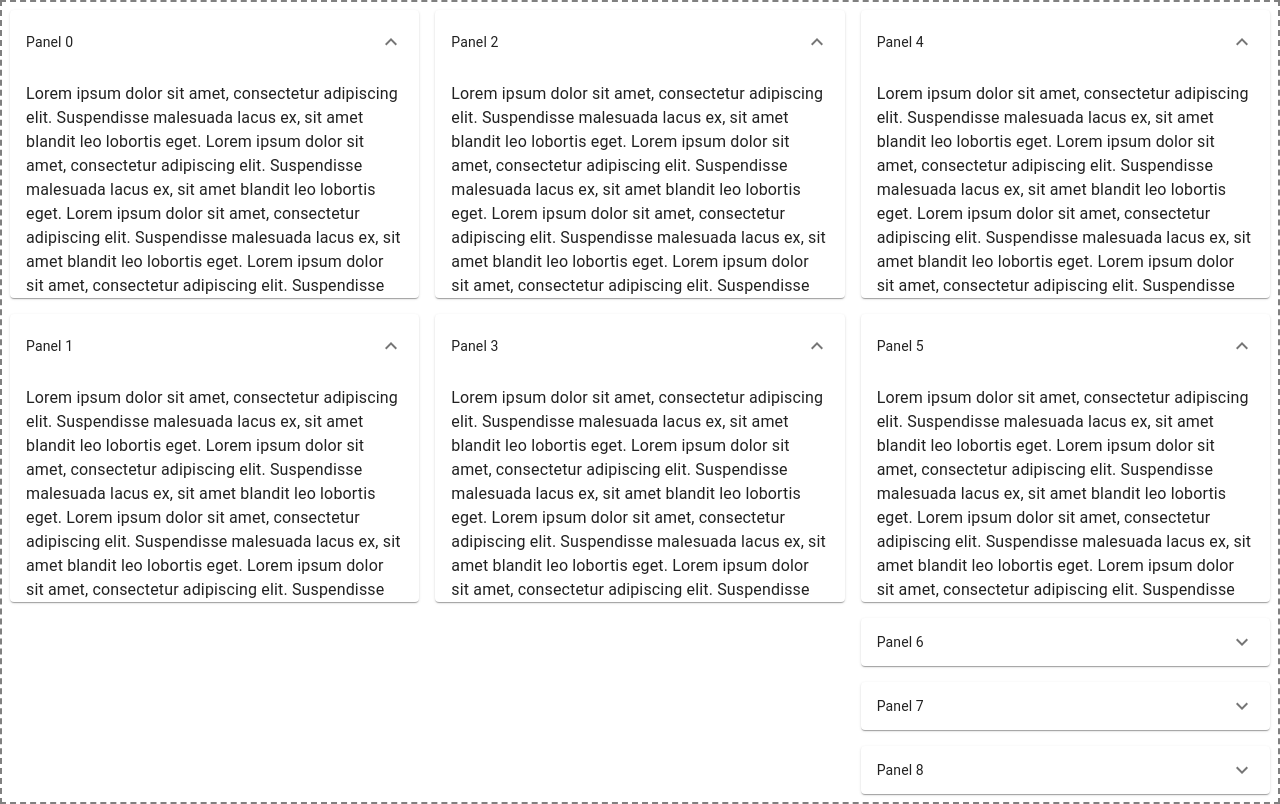
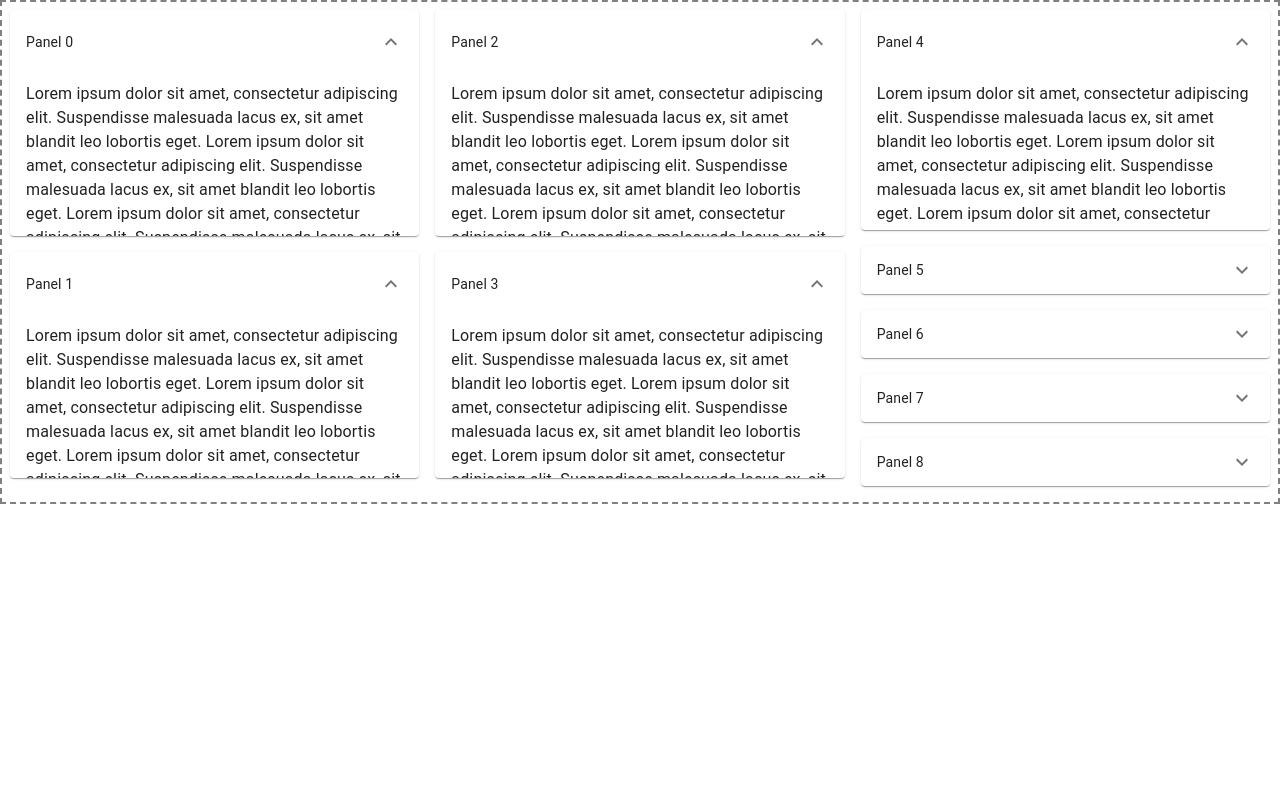
Before and after one commit to sriramrudraraju/react-drag-and-drop, a React (Create React App) app: page / in a window 1280 px wide. Built offline with nearby package versions, Linux system fonts and the light colour scheme.

Commit message:
feat: business logics

```diff
--- a/src/common/components/expansion-panel/expansion-panel.component.tsx
+++ b/src/common/components/expansion-panel/expansion-panel.component.tsx
@@ -1,4 +1,4 @@
-import React, { FC, useCallback, useState } from 'react';
+import React, { FC, useCallback } from 'react';
 import { createStyles, makeStyles } from '@material-ui/core/styles';
 import { ExpansionPanel, ExpansionPanelSummary, ExpansionPanelDetails, Typography } from '@material-ui/core';
 import ExpandMoreIcon from '@material-ui/icons/ExpandMore';
@@ -7,6 +7,7 @@ const useStyles = makeStyles(() =>
   createStyles({
     root: {
       width: '100%',
+      height: '100%'
     },
     heading: {
       fontSize: 14
@@ -18,23 +19,21 @@ interface SimpleExpansionPanelProps {
   id: number;
   isExpanded?: boolean;
   style?: object;
+  handleExpand: (flag: boolean) => void;
 }
 
-export const SimpleExpansionPanel: FC<SimpleExpansionPanelProps> = ({id, isExpanded = false, style }) => {
+export const SimpleExpansionPanel: FC<SimpleExpansionPanelProps> = ({id, isExpanded = false, style, handleExpand }) => {
   const classes = useStyles();
-
-  const [isExpand , handleExpand] = useState(isExpanded);// its dangerous.. i know
 
   const onChange = useCallback(
     (event: React.ChangeEvent<{}>, flag: boolean) => {
       handleExpand(flag);
     },
-    []
+    [handleExpand]
   );
 
   return (
-    <div className={classes.root}>
-      <ExpansionPanel expanded={isExpand} onChange={onChange}>
+    <ExpansionPanel expanded={isExpanded} onChange={onChange} TransitionProps={{timeout: 0}}>
       <ExpansionPanelSummary
         expandIcon={<ExpandMoreIcon />}
         aria-controls="panel1a-content"
@@ -55,6 +54,5 @@ export const SimpleExpansionPanel: FC<SimpleExpansionPanelProps> = ({id, isExpan
         </Typography>
       </ExpansionPanelDetails>
     </ExpansionPanel>
-    </div>
   );
 }
--- a/src/components/app/app.css
+++ b/src/components/app/app.css
@@ -1,4 +1,5 @@
 .app-root {
   display: flex;
   border: 2px dashed gray;
+  height: 500px;
 }
--- a/src/components/app/app.tsx
+++ b/src/components/app/app.tsx
@@ -1,14 +1,15 @@
-import React, { useState, useCallback } from 'react';
+import React, { useCallback, useMemo } from 'react';
 
 import { DragAndDrop } from '../drag-and-drop/drag-and-drop.component';
 import { SimpleExpansionPanel } from '../../common/components/expansion-panel/expansion-panel.component';
 
-import { Column } from '../drag-and-drop/dragabble-column/dragabble-column.component';
+import './app.css';
 
-import './app.css';
+const COLUMN_HEIGHT = 500;
 
 // styles for items
 const getItemStyle = (item: any, snapshot: any, style: any) => {
+
   const { isDragging } = snapshot;
   return {
     ...style,
@@ -17,27 +18,87 @@ const getItemStyle = (item: any, snapshot: any, style: any) => {
   }
 };
 
+const Wrapper = ({id, style, item, column, index, updateState, columns}: any) => {
+  /**
+   * business rule
+   * expanded acordions should take the remaining height of column
+   */
+  const expanded = column.items.filter((x: any) => x.expand === true).length;
+  const collapsed = column.items.length - expanded;
+  const height = useMemo(
+    () => {
+      const length = column.items.length;
+      /**
+       * (
+       *  (
+       *    coulmn height - (items length * top+bottom padding) - (height of collapsed item * collapsed items)
+       *  ) / (expanded items)
+       * ) - (height of expanded header + to+bottom padding of content)
+       */
+      return `calc(${((COLUMN_HEIGHT - (length * 16) - (48 * collapsed)) / expanded) - (64 + 32)}px)`;
+    },
+    [column.items, expanded, collapsed]
+  )
+
+  const updateExpand = useCallback(
+    (val: boolean) => {
+      const columnItemsClone = [...column.items];
+      /**
+       * business rule
+       * when in last column i.e column3,
+       * if a new acordion is trying to expand, collapse others
+       */
+      if(column.name === 'column3') {
+        columnItemsClone.forEach((col, i) => {
+          if(i !== index) {
+            // setting others to false
+            columnItemsClone[i].expand = false;
+          }
+        })
+      }
+      columnItemsClone[index].expand = val;
+
+      updateState({
+        ...columns,
+        [column.name]: {
+          ...columns[column.name],
+          items: columnItemsClone
+        }
+      });
+    },
+    [updateState, column, columns, index]
+  )
+
+  return (
+    <SimpleExpansionPanel
+      isExpanded={item.expand}
+      handleExpand={updateExpand}
+      id={id}
+      style={{
+        height,
+        overflow: 'scroll'
+      }}
+    />
+  )
+}
+
 // fake data generator
-function getItems(count: number, offset = 0) {
+function getItems(count: number, offset = 0, updateState: any) {
   return (
     Array.from({ length: count }, (v, k) => k).map(k => ({
       id: `item-${k + offset}`,
-      expand: false,
-      children: (snapshot: any, item: any, column: any, index: number) => {
-        const isExpanded = (
-          (column.name === 'column1' || column.name === 'column2' || column.name === 'column3') &&
-          (index === 0 || index === 1)
-        ) ? true : false;
-
+      expand: [0, 1, 2, 3, 4].includes(k+offset)? true : false, // business rule
+      children: (snapshot: any, item: any, column: any, index: number, columns: any) => {
         return (
-          <SimpleExpansionPanel
+          <Wrapper
             key={index}
-            isExpanded={isExpanded}
+            handleExpand={(flag: boolean) => {}}
             id={k + offset}
-            style={{
-              height: 200,
-              overflow: 'scroll'
-            }}
+            item={item}
+            column={column}
+            index={index}
+            columns={columns}
+            updateState={updateState}
           />
         )
       },
@@ -46,48 +107,99 @@ function getItems(count: number, offset = 0) {
   )))
 };
 
+export class App extends React.Component {
+  constructor(props: any) {
+    super(props);
+    this.updateStatex = this.updateStatex.bind(this);
+    this.onColumnsUpdate = this.onColumnsUpdate.bind(this);
 
-const COLUMNS = {
+    this.state = {
       column1: {
-    items: getItems(2),
+        items: getItems(2, 0, this.updateStatex),
         max: 2,
-    name: 'column1',
-    style: {
-      display: 'flex',
-      flexDirection: 'column',
-      flexGrow: 1,
-      alignContent: 'stretch'
-    }
+        name: 'column1'
       },
       column2: {
         name: 'column2',
-    items: getItems(2, 2),
+        items: getItems(2, 2, this.updateStatex),
         max: 2
       },
       column3: {
         name: 'column3', // have to use same name as prop, TODO: add ts to forec it
-    items: getItems(5, 4)
+        items: getItems(5, 4, this.updateStatex)
+      }
     }
   }
 
-export const App = () => {
-  const [columns, setColumns] = useState<{[key: string]: Column}>(COLUMNS);
+  updateStatex(state: any) {
+    this.setState(state);
+  }
 
-  const onColumnsUpdate = useCallback(
-    (obj: {[key: string]: Column}) => {
-      setColumns(obj);
-    },
-    []
-  )
+  onColumnsUpdate(state: any) {
+    // TODO: collapse all items thats moving to column3
+    this.setState(state);
+  }
 
+  render() {
     return (
       <div className="app-root">
         <DragAndDrop
-        columns={columns}
-        onColumnsUpdate={onColumnsUpdate}
+          columns={this.state}
+          onColumnsUpdate={this.onColumnsUpdate}
         />
       </div>
     );
   }
+}
+
+
+// export const App = () => {
+//   const [columns, setColumns] = useState<{[key: string]: Column}>(COLUMNS);
+
+//   const updateStatex = useCallback(
+//     (state: any) => {
+//       updateState(state);
+//     },
+//     []
+//   )
+
+//   const COLUMNS = useMemo(
+//     () => ({
+//       column1: {
+//         items: getItems(2, 0, updateStatex),
+//         max: 2,
+//         name: 'column1'
+//       },
+//       column2: {
+//         name: 'column2',
+//         items: getItems(2, 2, updateStatex),
+//         max: 2
+//       },
+//       column3: {
+//         name: 'column3', // have to use same name as prop, TODO: add ts to forec it
+//         items: getItems(5, 4, updateStatex)
+//       }
+//     }),
+//     [updateStatex]
+//   )
+
+
+
+//   const onColumnsUpdate = useCallback(
+//     (obj: {[key: string]: Column}) => {
+//       setColumns(obj);
+//     },
+//     []
+//   )
+
+//   return (
+//     <div className="app-root">
+//       <DragAndDrop
+//         columns={columns}
+//         onColumnsUpdate={onColumnsUpdate}
+//       />
+//     </div>
+//   );
+// }
 
 export default App;
--- a/src/components/drag-and-drop/drag-and-drop.component.tsx
+++ b/src/components/drag-and-drop/drag-and-drop.component.tsx
@@ -7,10 +7,11 @@ import { reorder } from './utils/reorder';
 
 interface DragAndDropProps {
   columns: {[key: string]: Column};
-  onColumnsUpdate: (obj: {[key: string]: Column}) => void;
+  onColumnsUpdate: (obj: {[key: string]: Column}, dropResult?: DropResult) => void;
+  isDragDisabled?: boolean;
 }
 
-export const DragAndDrop: FC<DragAndDropProps> = ({columns, onColumnsUpdate}) => {
+export const DragAndDrop: FC<DragAndDropProps> = ({columns, onColumnsUpdate, isDragDisabled}) => {
 
   /**
    * Moves an item from one list to another list.
@@ -74,7 +75,7 @@ export const DragAndDrop: FC<DragAndDropProps> = ({columns, onColumnsUpdate}) =>
             ...columns[source.droppableId],
             items: reorderedList
           }
-        });
+        }, result);
       } else {
           // get the updated source and destination lists
           const result = move(
@@ -94,7 +95,7 @@ export const DragAndDrop: FC<DragAndDropProps> = ({columns, onColumnsUpdate}) =>
                 ...columns[destination.droppableId],
                 items: result[destination.droppableId]
               }
-          });
+          }, result);
         }
       },
     [columns, onColumnsUpdate, move]
@@ -112,6 +113,7 @@ export const DragAndDrop: FC<DragAndDropProps> = ({columns, onColumnsUpdate}) =>
               ...columns[key]
             }}
             columns={columns}
+            isDragDisabled={isDragDisabled}
           />
         ))
       }
--- a/src/components/drag-and-drop/dragabble-column/dragabble-column.component.tsx
+++ b/src/components/drag-and-drop/dragabble-column/dragabble-column.component.tsx
@@ -14,9 +14,10 @@ export interface DragabbleColumnProps {
   droppableId: string;
   column: Column;
   columns: {[key: string]: Column};
+  isDragDisabled?: boolean;
 }
 
-export const DragabbleColumn: FC<DragabbleColumnProps> = ({droppableId, column, columns}) => {
+export const DragabbleColumn: FC<DragabbleColumnProps> = ({droppableId, column, columns, isDragDisabled}) => {
   const { items, style } = column;
   return (
       <Droppable droppableId={droppableId}>
@@ -30,6 +31,7 @@ export const DragabbleColumn: FC<DragabbleColumnProps> = ({droppableId, column,
                   key={ele.id}
                   column={column}
                   columns={columns}
+                  isDragDisabled={isDragDisabled}
                 />
               ))
             }
--- a/src/components/drag-and-drop/dragabble-item/draggable-item.component.tsx
+++ b/src/components/drag-and-drop/dragabble-item/draggable-item.component.tsx
@@ -5,8 +5,8 @@ import { Column } from '../dragabble-column/dragabble-column.component';
 
 export interface Item {
   id: string | number; // NOTE: id has to be unique across all dragging elements
-  children: (snapshot: DraggableStateSnapshot, item: Item, column: Column, index: number) => string | JSX.Element | null;
-  getItemStyle?: (item: Item, snanShot: DraggableStateSnapshot, style: any) => object;
+  children: (snapshot: DraggableStateSnapshot, item: Item, column: Column, index: number, columns: {[key: string]: Column}) => string | JSX.Element | null;
+  getItemStyle?: (item: Item, snanShot: DraggableStateSnapshot, style: any, column: Column, index: number, columns: {[key: string]: Column}) => object;
   [key: string]: any;
 }
 
@@ -14,10 +14,11 @@ interface DraggableItemProps {
   item: Item;
   index: number;
   column: Column;
+  isDragDisabled?: boolean;
   columns: {[key: string]: Column}
 }
 
-export const DraggableItem: FC<DraggableItemProps> = ({ item, index, column, columns }) => {
+export const DraggableItem: FC<DraggableItemProps> = ({ item, index, column, columns, isDragDisabled = false }) => {
   const getStyle = useCallback(
     (provided: DraggableProvided, snapshot: DraggableStateSnapshot) => {
       // more info on below structure
@@ -27,8 +28,8 @@ export const DraggableItem: FC<DraggableItemProps> = ({ item, index, column, col
       // TODO: do custom animation for swapping
       if (item.getItemStyle) {
         // if callback exists pass the style to consumer, so they can update the style objects
-        if (!snapshot.isDragging) return item.getItemStyle(item, snapshot, {});
-        if (!snapshot.isDropAnimating) return item.getItemStyle(item, snapshot, style);
+        if (!snapshot.isDragging) return item.getItemStyle(item, snapshot, {}, column, index, columns);
+        if (!snapshot.isDropAnimating) return item.getItemStyle(item, snapshot, style, column, index, columns);
         return item.getItemStyle(
           item,
           snapshot,
@@ -36,7 +37,8 @@ export const DraggableItem: FC<DraggableItemProps> = ({ item, index, column, col
             ...style,
             // cannot be 0, but make it super tiny
             transitionDuration: `0.001s`,
-          }
+          },
+          column, index, columns
         )
       } else {
         if (!snapshot.isDragging) return {};
@@ -48,11 +50,11 @@ export const DraggableItem: FC<DraggableItemProps> = ({ item, index, column, col
         }
       }
     },
-    [item]
+    [item, column, index, columns]
   );
 
   return (
-    <Draggable draggableId={`${item.id}`} index={index}>
+    <Draggable draggableId={`${item.id}`} index={index} isDragDisabled={isDragDisabled}>
       {(provided, snapshot) => (
         <div
           {...provided.draggableProps}
@@ -60,7 +62,7 @@ export const DraggableItem: FC<DraggableItemProps> = ({ item, index, column, col
           ref={(ref) => provided.innerRef(ref)}
           style={getStyle(provided, snapshot)}
         >
-          {item.children(snapshot, item, column, index)}
+          {item.children(snapshot, item, column, index, columns)}
         </div>
       )}
     </Draggable>
```
Lines whose indentation alone changed are shown as unchanged.
